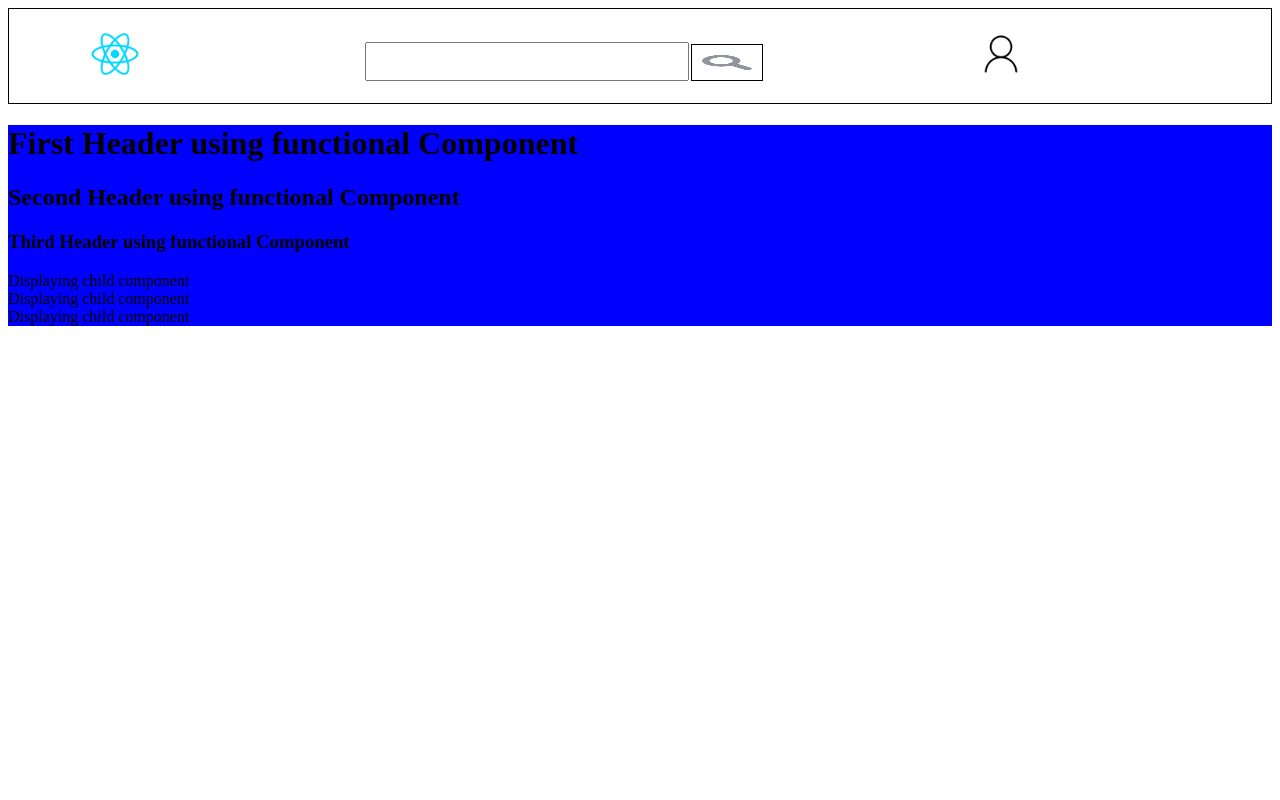
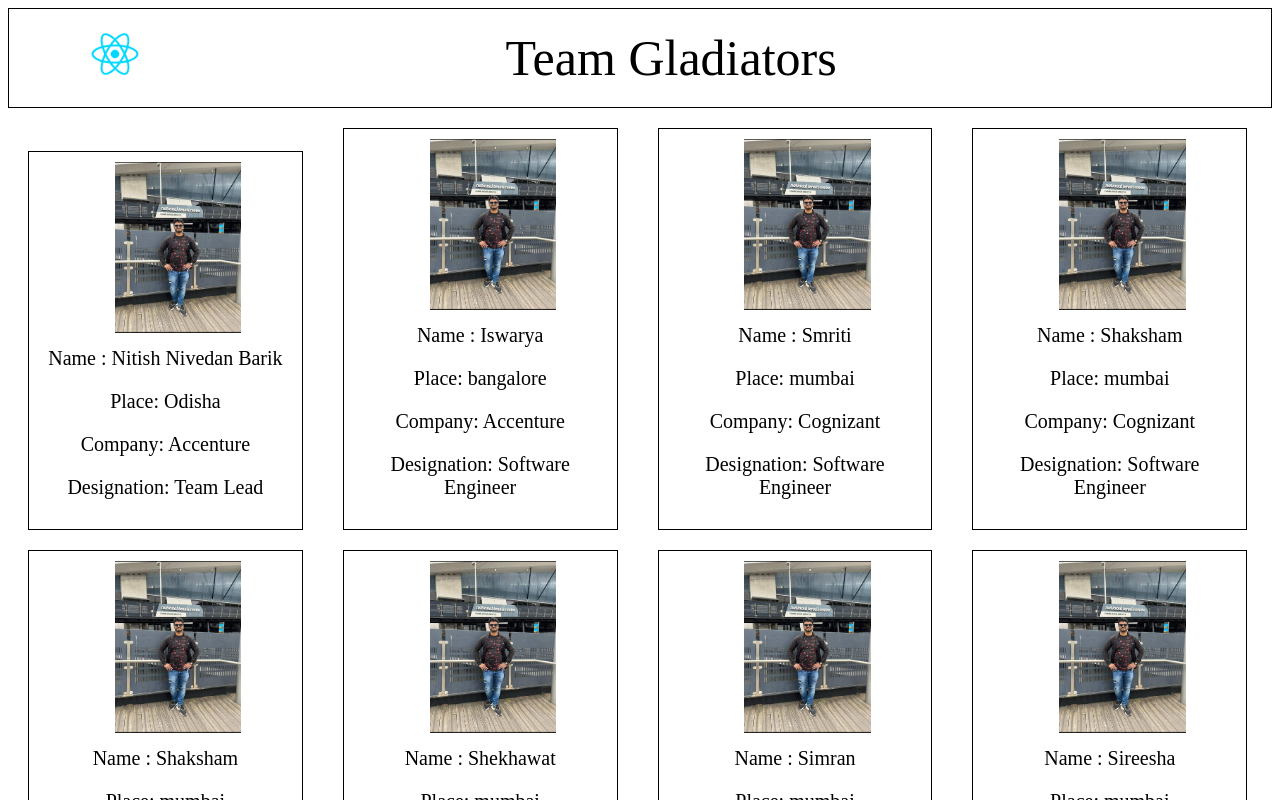
Before and after one commit to nitishnivedan/Assignment2, a React (Vite) app: page / in a window 1280 px wide. Shown: the top 800 px of the page. Built offline with nearby package versions, Linux system fonts and the light colour scheme.

Commit message:
Assignment 4 developement

```diff
--- a/src/App.js
+++ b/src/App.js
@@ -32,7 +32,7 @@
   <div className="wrapper">
     <h1>First Header using functional Component</h1>
     <h2>Second Header using functional Component</h2>
-    <h3> Third Header using functional Component</h3>
+    <h3> Third Header using functional Componentsss</h3>
     <ChildComponent />
     {/* {ChildComponent} -> Warning: Functions are not valid as a React child. This
     may happen if you return a Component instead of from render. Or maybe you
@@ -44,7 +44,7 @@
   </div>
 );
 
-const root = ReactDOM.createRoot(document.getElementById("root"));
+const root = ReactDOM.createRoot(document.getElementById("roots"));
 root.render(
   <>
     <Header />
--- /dev/null
+++ b/src/Assignment4/App.js
@@ -0,0 +1,10 @@
+import ReactDOM from "react-dom/client";
+
+import RootElement from "./Root";
+
+const root = ReactDOM.createRoot(document.getElementById("root"));
+root.render(
+  <>
+    <RootElement />
+  </>
+);
--- /dev/null
+++ b/src/Assignment4/CardComponent/index.js
@@ -0,0 +1,18 @@
+import React from "react";
+
+import styles from "./styles-card.css";
+import logo from "../../logo/usericon.png";
+
+const CardComponent = ({ temmatesDetails }) => (
+  <div className="CardWrapper">
+    <img src={temmatesDetails.imageSource} className="imageClass" />{" "}
+    <div className="information-class">Name : {temmatesDetails.name}</div>
+    <div className="information-class">Place: {temmatesDetails.location}</div>
+    <div className="information-class">Company: {temmatesDetails.company}</div>
+    <div className="information-class">
+      Designation: {temmatesDetails.designaton}
+    </div>
+  </div>
+);
+
+export default CardComponent;
--- /dev/null
+++ b/src/Assignment4/CardComponent/styles-card.css
@@ -0,0 +1,22 @@
+.CardWrapper {
+  display: inline-block;
+  padding: 10px;
+  margin-top: 20px;
+  margin-left: 20px;
+  margin-right: 20px;
+  width: 20%;
+  border: 1px black solid;
+}
+
+.information-class {
+  margin-top: 10px;
+  font-size: 20px;
+  text-align: center;
+  margin-bottom: 20px;
+}
+
+.imageClass {
+  width: 50%;
+  height: 50%;
+  margin-left: 30%;
+}
--- /dev/null
+++ b/src/Assignment4/Header/index.js
@@ -0,0 +1,15 @@
+import "./styles.css";
+import logo from "../../logo/React.webp";
+import usericon from "../../logo/usericon.png";
+import searchicon from "../../logo/searchicon.png";
+
+const Header = ({}) => (
+  <div className="header">
+    <div className="headerComponents">
+      <img src={logo} width="50" height="50" />
+    </div>
+    <div className="title">Team Gladiators</div>
+  </div>
+);
+
+export default Header;
--- /dev/null
+++ b/src/Assignment4/Header/styles.css
@@ -0,0 +1,32 @@
+.header {
+  display: flex;
+  border: 1px black solid;
+  padding: 20px;
+}
+
+.headerComponents {
+  width: 34%;
+  margin-left: 5%;
+}
+
+.searchComponentClass {
+  width: 50%;
+}
+
+.inputClassName {
+  width: 300px;
+  padding: 10px;
+}
+
+.searchIconClass {
+  border: 1px black solid;
+  padding: 10px;
+  position: relative;
+  top: 15px;
+  right: 2px;
+}
+
+.title {
+  font-size: 50px;
+  text-align: center;
+}
--- /dev/null
+++ b/src/Assignment4/Root/index.js
@@ -0,0 +1,103 @@
+import Header from "../Header";
+import CardComponent from "../CardComponent";
+import NitishPic from "../../logo/Nitish.jpg";
+
+const RootElement = () => {
+  const teamInformation = [
+    {
+      name: "Nitish Nivedan Barik",
+      company: "Accenture",
+      designaton: "Team Lead",
+      location: "Odisha",
+      id: "1",
+      imageSource: NitishPic,
+    },
+    {
+      name: "Iswarya",
+      company: "Accenture",
+      designaton: "Software Engineer",
+      location: "bangalore",
+      id: "2",
+      imageSource: NitishPic,
+    },
+    {
+      name: "Smriti",
+      company: "Cognizant",
+      designaton: "Software Engineer",
+      location: "mumbai",
+      id: "3",
+      imageSource: NitishPic,
+    },
+    {
+      name: "Shaksham",
+      company: "Cognizant",
+      designaton: "Software Engineer",
+      location: "mumbai",
+      id: "4",
+      imageSource: NitishPic,
+    },
+    {
+      name: "Shaksham",
+      company: "Cognizant",
+      designaton: "Software Engineer",
+      location: "mumbai",
+      id: "5",
+      imageSource: NitishPic,
+    },
+    {
+      name: "Shekhawat",
+      company: "Cognizant",
+      designaton: "Software Engineer",
+      location: "mumbai",
+      id: "6",
+      imageSource: NitishPic,
+    },
+    {
+      name: "Simran",
+      company: "Cognizant",
+      designaton: "Software Engineer",
+      location: "mumbai",
+      id: "7",
+      imageSource: NitishPic,
+    },
+    {
+      name: "Sireesha",
+      company: "Cognizant",
+      designaton: "Software Engineer",
+      location: "mumbai",
+      id: "8",
+      imageSource: NitishPic,
+    },
+    {
+      name: "Vamshi",
+      company: "Cognizant",
+      designaton: "Software Engineer",
+      location: "mumbai",
+      id: "9",
+      imageSource: NitishPic,
+    },
+    {
+      name: "Kalyan",
+      company: "Cognizant",
+      designaton: "Software Engineer",
+      location: "mumbai",
+      id: "9",
+      imageSource: NitishPic,
+    },
+  ];
+  return (
+    <>
+      <Header />
+      {teamInformation &&
+        teamInformation.length > 0 &&
+        teamInformation.map((temmatesDetails) => (
+          <CardComponent
+            key={temmatesDetails.id}
+            temmatesDetails={temmatesDetails}
+          />
+        ))}
+    </>
+  );
+};
+
+export default RootElement;
--- a/src/index.html
+++ b/src/index.html
@@ -1,12 +1,13 @@
 <!DOCTYPE html>
 <html lang="en">
-<head>
-    <meta charset="UTF-8">
-    <meta name="viewport" content="width=device-width, initial-scale=1.0">
+  <head>
+    <meta charset="UTF-8" />
+    <meta name="viewport" content="width=device-width, initial-scale=1.0" />
     <title>Document</title>
-</head>
-<body>
-    <div id="root">Nothing Rendered</div>
-    <script type="module" src="App.js"></script>
-</body>
+  </head>
+  <body>
+    <div id="roots"></div>
+    <div id="root">Assignment 4</div>
+    <script type="module" src="./Assignment4/App.js"></script>
+  </body>
 </html>
--- a/src/styles.css
+++ b/src/styles.css
@@ -1,3 +1,7 @@
 .wrapper {
   background-color: blue;
 }
+
+#roots {
+  display: none;
+}
```
Also changed, not shown: src/logo/Nitish.jpg (added), src/logo/NitishLinkedIn.jpg (added).
